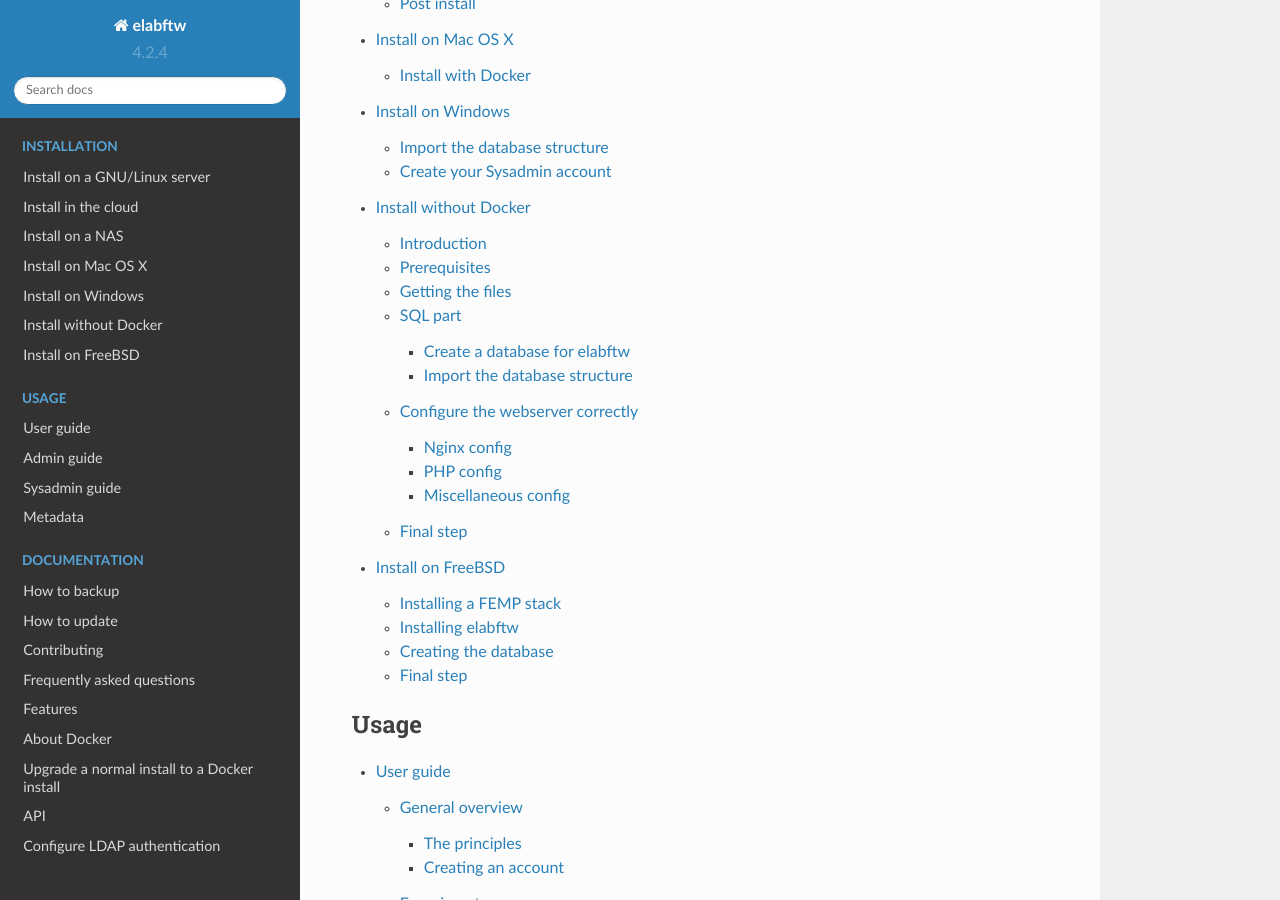
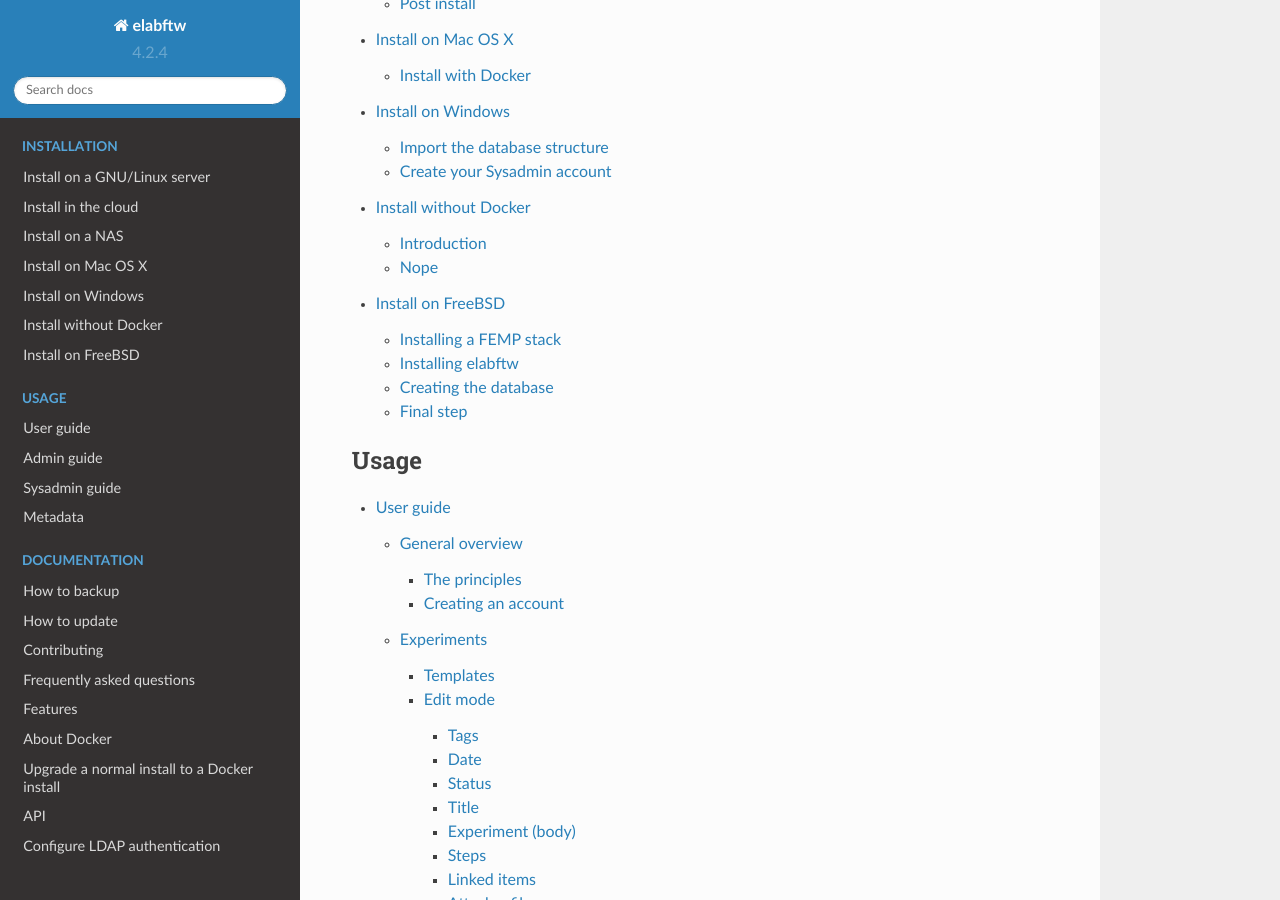
Before and after one commit to elabftw/elabdoc, a Sphinx documentation site: the page built from doc/index.rst, in a window 1280 px wide and 900 px high, scrolled down 1961 px. Built offline with Sphinx 7.4.7 and the Read the Docs theme 2.0.0, drawn with Linux system fonts in a browser that asks for light colours; some of the changed lines change nothing that is shown.

Commit message:
remove oldschool install

```diff
--- a/doc/install-oldschool.rst
+++ b/doc/install-oldschool.rst
@@ -28,166 +28,7 @@
 
 The only valid reason to not use Docker is if you have a BSD system and are already a capable administrator.
 
-Prerequisites
--------------
+Nope
+----
 
-Please refer to your distribution's documentation to install:
-
-* A webserver like nginx (recommended), Apache, lighttpd, cherokee or caddy
-* PHP version > 8.0
-* MySQL version > 5.7
-* Git
-
-Nginx is recommended because configuration files for eLabFTW are provided for Nginx only, as it is the webserver running inside the official Docker image.
-
-Getting the files
------------------
-
-The first part is to get the `eLabFTW` files on your server.
-
-Connect to your server with SSH:
-
-.. code-block:: bash
-
-    ssh user@12.34.56.78
-
-`cd` to the public directory where you want `eLabFTW` to be installed (can be /var/www/html, ~/public\_html, or any folder you'd like, as long as the webserver is configured properly, in doubt use /var/www/html)
-
-.. code-block:: bash
-
-    cd /var/www/html
-
-Get latest stable version via git:
-
-.. we have to use parsed-literal here and not code-block otherwise the substitution doesn't work :/
-
-.. parsed-literal::
-
-    git clone -b |release| --depth 1 https://github.com/elabftw/elabftw.git
-
-The `--depth 1` option is to avoid downloading the whole history.
-
-The `-b` option is to specify the latest release tag.
-
-.. tip:: If you cannot connect, it's probably the proxy setting missing; try one of these two commands:
-
-    .. code-block:: bash
-
-        export https_proxy="proxy.example.com:3128"
-        git config --global http.proxy http://proxy.example.com:8080
-
-Install php dependencies with `composer <https://getcomposer.org/download/>`_:
-
-.. code-block:: bash
-
-    cd elabftw
-    # step not described: install composer
-    # see https://getcomposer.org/download/
-    ./composer.phar install --no-dev
-
-This will populate the `vendor` directory and also complain about missing php extensions that you should install.
-
-Install `yarn <https://yarnpkg.com/en/docs/install>`_ and build JavaScript and CSS bundles with:
-
-.. code-block:: bash
-
-    yarn install --prod
-    yarn buildall
-
-Now create the cache and uploads directory with restrictive permissions:
-
-.. code-block:: bash
-
-    mkdir cache uploads
-    chown www-data:www-data cache uploads
-    chmod 700 cache uploads
-
-Depending on your webserver configuration, the user might not be "www-data".
-
-SQL part
---------
-
-Create a database for elabftw
-^^^^^^^^^^^^^^^^^^^^^^^^^^^^^
-
-Use the command line like below or PhpMyAdmin if it is installed on your server already.
-
-.. code-block:: bash
-
-    # first we connect to mysql
-    mysql -uroot -p
-    # we create the database (note the ; at the end!)
-    mysql> create database elabftw character set utf8mb4 collate utf8mb4_0900_ai_ci;
-    # we create the user that will connect to the database.
-    mysql> grant usage on *.* to elabftw@localhost identified by 'YOUR_PASSWORD';
-    # we give all rights to this user on this database
-    mysql> grant all privileges on elabftw.* to elabftw@localhost;
-    mysql> exit
-
-You will be asked for the password you put after `identified by` three lines above during the install.
-
-Import the database structure
-^^^^^^^^^^^^^^^^^^^^^^^^^^^^^
-
-Now that we have a database with a user/password to connect to it, we need to import the structure for eLabFTW. Simply execute this command from the elabftw folder:
-
-.. code-block:: bash
-
-    php bin/install start
-
-Configure the webserver correctly
----------------------------------
-
-The Docker image of eLabFTW contains a lot of little configuration tweaks to improve the security of the web application. Your configuration should ideally be the same as the one in the Docker image.
-
-Nginx config
-^^^^^^^^^^^^
-
-You need to look into the `nginx folder of the Docker image <https://github.com/elabftw/elabimg/tree/master/src/nginx>`_ and adapt the configuration to your instance.
-
-Some important things to look into:
-
-* Add security headers (IMPORTANT). See the end of `this file <https://github.com/elabftw/elabimg/blob/master/src/nginx/common.conf>`_.
-* Use a proper TLS certificate, not a self-signed one
-* Use DH params of 2048 bits
-* Disable session tickets
-* Only use TLS version > 1.2
-* Use a modern cipher list
-* Configure API redirect
-
-PHP config
-^^^^^^^^^^
-
-You need to look into the `php folder of the Docker image <https://github.com/elabftw/elabimg/tree/master/src/php>`_ and adapt the configuration to your instance.
-
-See the phpfpmConf() and phpConf() functions from `run.sh <https://github.com/elabftw/elabimg/blob/master/src/run.sh>`_ too.
-
-* Hide PHP version (`expose_php` in php.ini)
-* Set cookies httponly and secure
-* Use strict mode for sessions
-* Store sessions in a separate directory with restrictive permissions
-* disable `url_fopen`
-* enable opcache
-* configure `open_basedir`
-* use longer session id length (`session.sid_length`)
-* disable unused functions (see the list in the php.ini file)
-
-Note: it is recommended to have different php-fpm pools for different php apps so eLabFTW configuration will not impact other software.
-
-Miscellaneous config
-^^^^^^^^^^^^^^^^^^^^
-
-* Put restrictive permissions on the `uploads` and `cache` folders (and `config.php` file).
-
-Final step
-----------
-
-Finally, point your browser to your server and read onscreen instructions.
-
-For example: https://elab.example.org
-
-Please report bugs on `github <https://github.com/elabftw/elabftw/issues/new/choose>`_.
-
-It's a good idea to subscribe to `the newsletter <http://elabftw.us12.list-manage1.com/subscribe?u=61950c0fcc7a849dbb4ef1b89&id=04086ba197>`_, to know when new releases are out (you can also see that from the Sysadmin panel).
-
-~Thank you for using `eLabFTW <https://www.elabftw.net>`_ :)
+Installation instructions for running eLabFTW without Docker have been removed from the documentation. If you don't understand why, please read the paragraph above.
```
